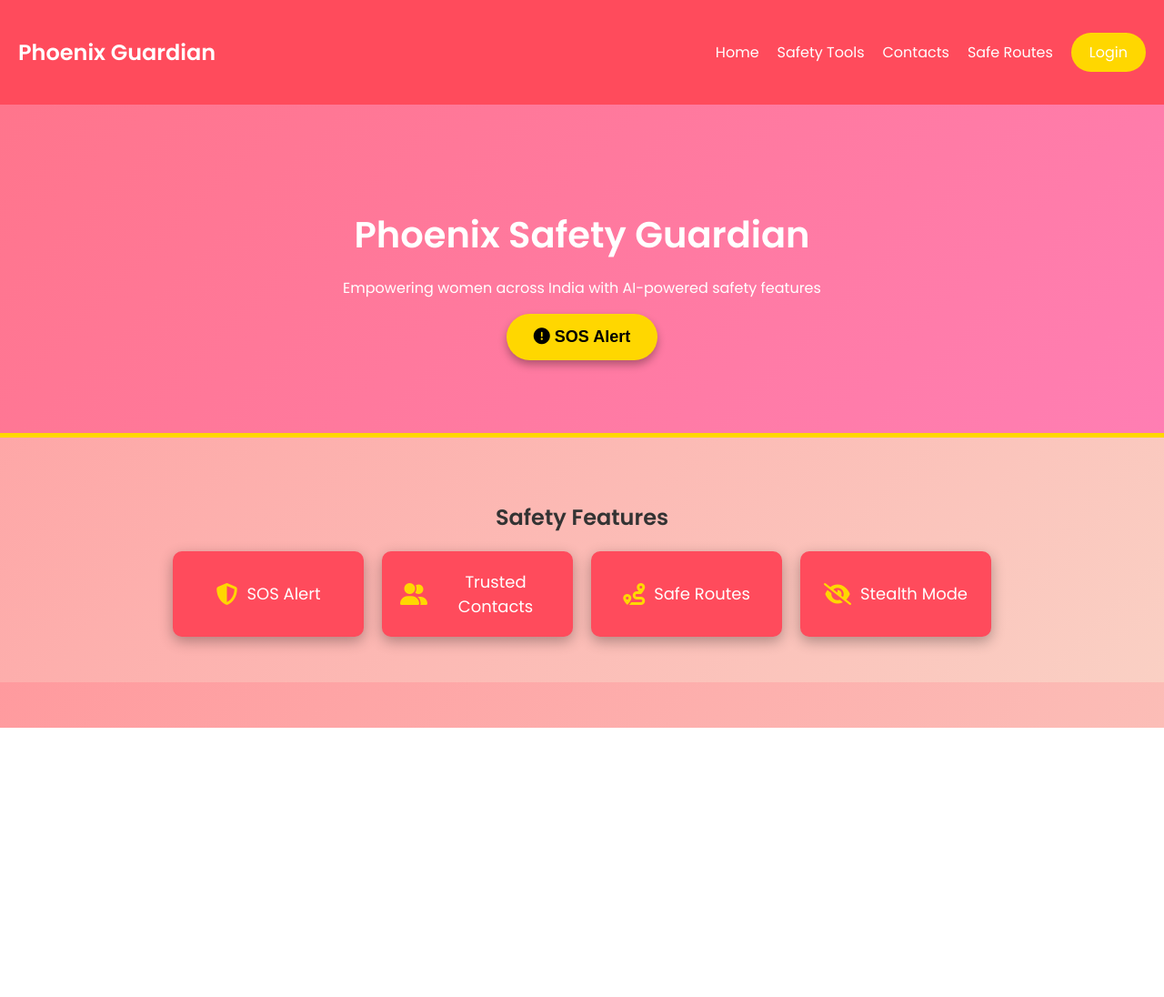
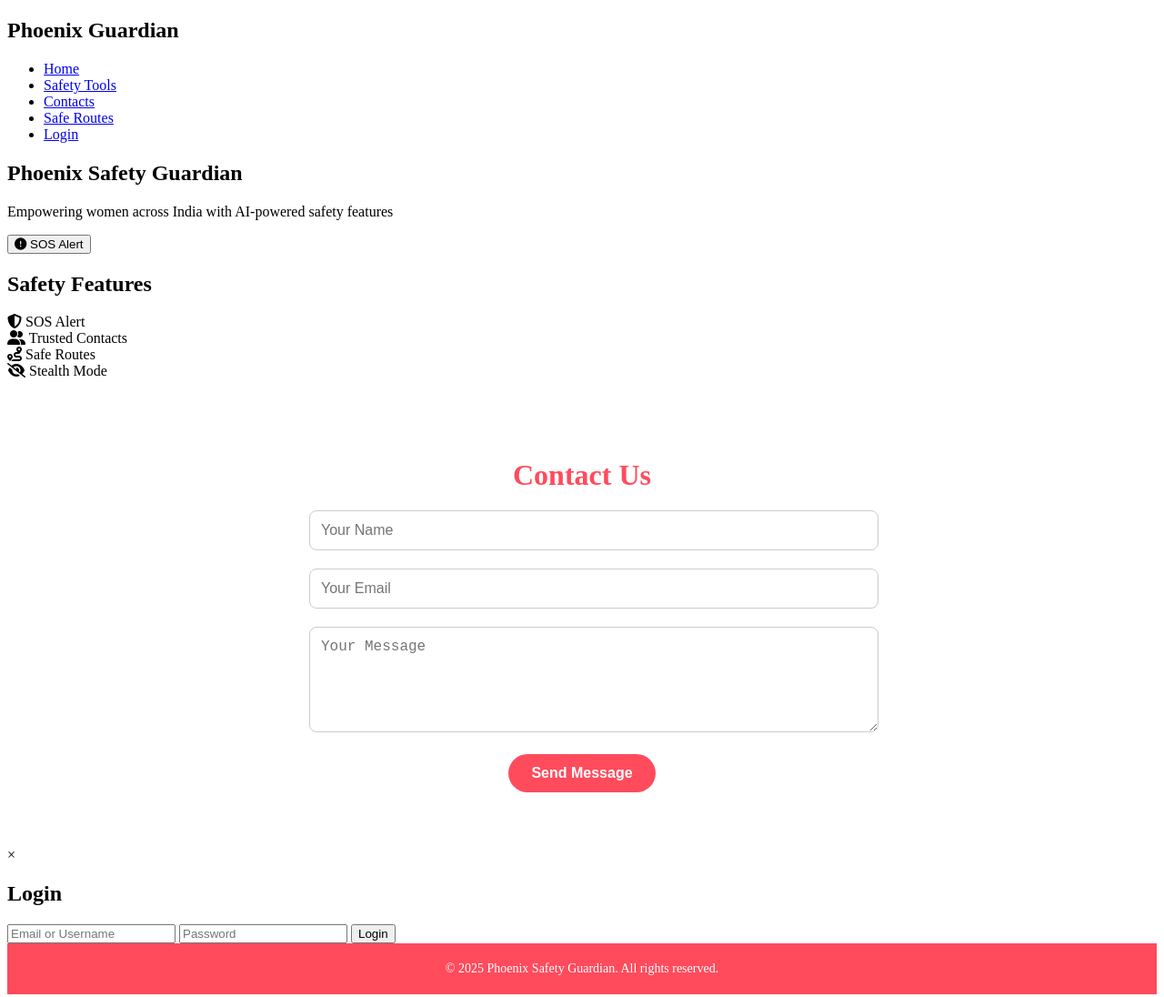
Before and after one commit to karthick17karthi/women-safety-app, a plain HTML site: page index.html in a window 1280 px wide. Shown: the whole page at 91% size. Before the commit the page ends 800 px from the top, so only its background shows below. Drawn offline with Linux system fonts and the light colour scheme.

Commit message:
Update index.html

```diff
--- a/index.html
+++ b/index.html
@@ -1,189 +1,65 @@
 <!DOCTYPE html>
 <html lang="en">
 <head>
-    <meta charset="UTF-8">
-    <meta name="viewport" content="width=device-width, initial-scale=1.0">
+  <meta charset="UTF-8" />
+  <meta name="viewport" content="width=device-width, initial-scale=1.0"/>
   <title>Phoenix Safety Guardian</title>
   <link href="https://fonts.googleapis.com/css2?family=Poppins:wght@300;400;600&display=swap" rel="stylesheet">
   <script src="https://kit.fontawesome.com/a076d05399.js" crossorigin="anonymous"></script>
   <style>
-        /* General Styles */
-        body {
-            font-family: 'Poppins', sans-serif;
-            margin: 0;
-            padding: 0;
-            background: linear-gradient(135deg, #ff9a9e, #fad0c4);
+    /* Existing styles ... (unchanged) */
+
+    /* Add this new Contact section styling at the bottom of your <style> tag */
+    .contact-section {
+      background: #fff;
+      padding: 60px 20px;
       color: #333;
+      text-align: center;
     }
 
-        /* Navbar */
-        .navbar {
-            display: flex;
-            justify-content: space-between;
-            align-items: center;
+    .contact-section h2 {
+      font-size: 32px;
+      margin-bottom: 20px;
+      color: #ff4b5c;
+    }
+
+    .contact-section form {
+      max-width: 600px;
+      margin: auto;
+    }
+
+    .contact-section input,
+    .contact-section textarea {
+      width: 100%;
+      padding: 12px;
+      margin-bottom: 20px;
+      border: 1px solid #ccc;
+      border-radius: 8px;
+      font-size: 16px;
+    }
+
+    .contact-section button {
+      background: #ff4b5c;
+      color: #fff;
+      border: none;
+      padding: 12px 25px;
+      border-radius: 30px;
+      font-size: 16px;
+      font-weight: bold;
+      cursor: pointer;
+      transition: background 0.3s ease;
+    }
+
+    .contact-section button:hover {
+      background: #ff6b81;
+    }
+
+    .footer {
+      text-align: center;
       padding: 20px;
       background: #ff4b5c;
       color: white;
-            box-shadow: 0 4px 10px rgba(0, 0, 0, 0.2);
-        }
-
-        .logo {
-            font-size: 24px;
-            font-weight: 700;
-        }
-
-        .nav-links {
-            list-style: none;
-            display: flex;
-            gap: 20px;
-        }
-
-        .nav-links a {
-            text-decoration: none;
-            color: white;
-            font-weight: 500;
-            transition: 0.3s;
-        }
-
-        .nav-links a:hover, .active {
-            color: #ffd700;
-        }
-
-        .login-button {
-            background: #ffd700;
-            color: black;
-            padding: 10px 20px;
-            border-radius: 30px;
-            font-weight: bold;
-            text-decoration: none;
-            transition: 0.3s;
-        }
-
-        .login-button:hover {
-            background: #ffdb58;
-        }
-
-        /* Hero Section */
-        .hero {
-            text-align: center;
-            padding: 80px 20px;
-            background: linear-gradient(135deg, #ff758c, #ff7eb3);
-            color: white;
-            border-bottom: 5px solid #ffd700;
-        }
-
-        .hero h2 {
-            font-size: 40px;
-            font-weight: 700;
-            margin-bottom: 10px;
-        }
-
-        .sos-button {
-            background: #ffd700;
-            border: none;
-            padding: 15px 30px;
-            color: black;
-            font-size: 18px;
-            font-weight: 600;
-            border-radius: 50px;
-            cursor: pointer;
-            transition: 0.3s;
-            box-shadow: 0 5px 10px rgba(0, 0, 0, 0.3);
-        }
-
-        .sos-button:hover {
-            background: #ffdb58;
-        }
-
-        /* Features Section */
-        .features {
-            text-align: center;
-            padding: 50px 20px;
-        }
-
-        .feature-grid {
-            display: grid;
-            grid-template-columns: repeat(auto-fit, minmax(200px, 1fr));
-            gap: 20px;
-            max-width: 900px;
-            margin: auto;
-        }
-
-        .feature-item {
-            background: #ff4b5c;
-            padding: 20px;
-            border-radius: 10px;
-            font-size: 18px;
-            display: flex;
-            align-items: center;
-            justify-content: center;
-            gap: 10px;
-            color: white;
-            box-shadow: 0 5px 15px rgba(0, 0, 0, 0.3);
-            transition: 0.3s;
-        }
-
-        .feature-item:hover {
-            background: #ff6b81;
-        }
-
-        .feature-item i {
-            color: #ffd700;
-            font-size: 24px;
-        }
-
-        /* Login Modal */
-        .login-modal {
-            display: none;
-            position: fixed;
-            z-index: 1000;
-            left: 0;
-            top: 0;
-            width: 100%;
-            height: 100%;
-            background: rgba(0, 0, 0, 0.6);
-            align-items: center;
-            justify-content: center;
-        }
-
-        .login-box {
-            background: white;
-            padding: 40px;
-            border-radius: 10px;
-            width: 300px;
-            text-align: center;
-            position: relative;
-        }
-
-        .login-box h2 {
-            margin-bottom: 20px;
-        }
-
-        .login-box input {
-            width: 100%;
-            padding: 10px;
-            margin: 10px 0;
-            border: 1px solid #ccc;
-            border-radius: 5px;
-        }
-
-        .login-box button {
-            background: #ff4b5c;
-            color: white;
-            border: none;
-            padding: 10px;
-            width: 100%;
-            font-weight: bold;
-            border-radius: 5px;
-            cursor: pointer;
-        }
-
-        .close-btn {
-            position: absolute;
-            right: 10px;
-            top: 10px;
-            cursor: pointer;
-            font-size: 18px;
+      font-size: 14px;
     }
   </style>
 </head>
@@ -194,7 +70,7 @@
       <ul class="nav-links">
         <li><a href="#" class="active">Home</a></li>
         <li><a href="#">Safety Tools</a></li>
-                <li><a href="#">Contacts</a></li>
+        <li><a href="#contact">Contacts</a></li>
         <li><a href="#">Safe Routes</a></li>
         <li><a href="#" class="login-button" onclick="document.getElementById('loginModal').style.display='flex'">Login</a></li>
       </ul>
@@ -217,6 +93,17 @@
         <div class="feature-item"><i class="fas fa-eye-slash"></i> Stealth Mode</div>
       </div>
     </section>
+
+    <!-- Contact Section -->
+    <section class="contact-section" id="contact">
+      <h2>Contact Us</h2>
+      <form>
+        <input type="text" placeholder="Your Name" required />
+        <input type="email" placeholder="Your Email" required />
+        <textarea placeholder="Your Message" rows="5" required></textarea>
+        <button type="submit">Send Message</button>
+      </form>
+    </section>
   </main>
 
   <!-- Login Modal -->
@@ -229,5 +116,9 @@
       <button>Login</button>
     </div>
   </div>
+
+  <footer class="footer">
+    &copy; 2025 Phoenix Safety Guardian. All rights reserved.
+  </footer>
 </body>
 </html>
```
Lines whose indentation alone changed are shown as unchanged.
